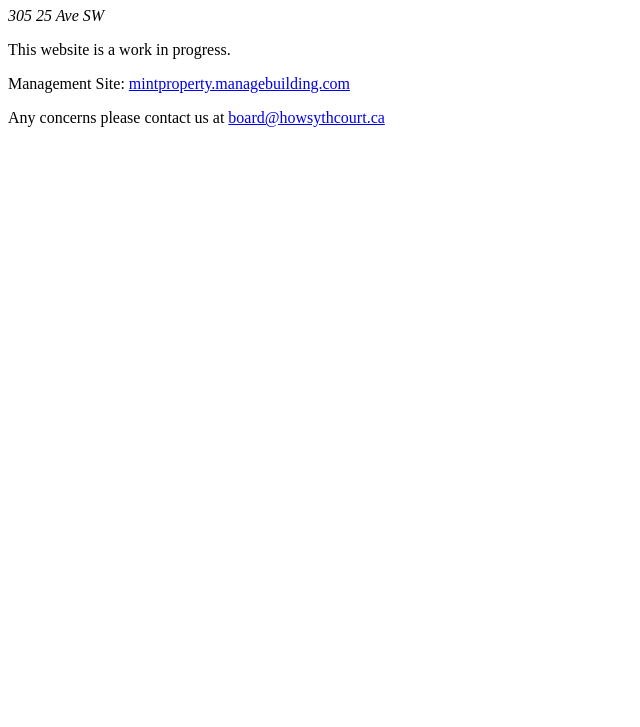
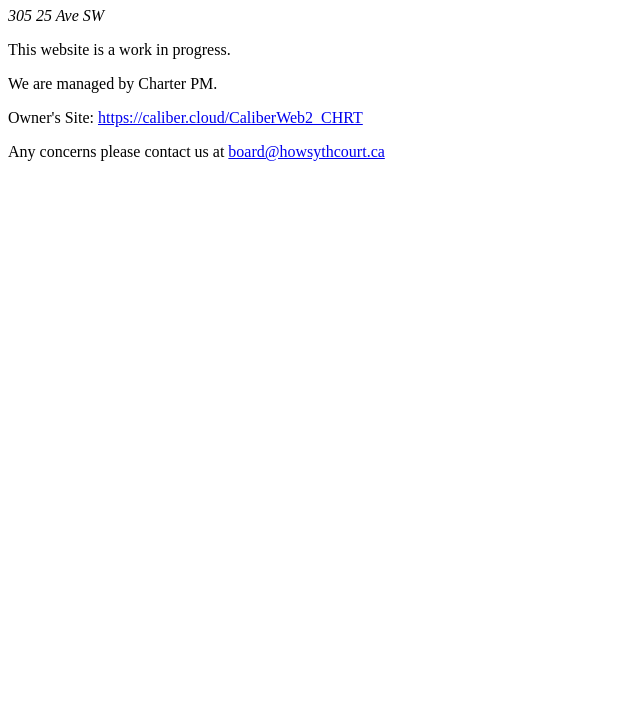
Before and after one commit to howsythcourt/howsythcourt.github.io, a plain HTML site: page index.html in a window 1280 px wide. Shown: the part 73-800 px from the top of the page, without its empty margins (0-640 px from the left). Drawn offline with Linux system fonts and the light colour scheme.

Commit message:
Update index.html
Adding updated management site.

```diff
--- a/index.html
+++ b/index.html
@@ -8,16 +8,9 @@
 <address>305 25 Ave SW</address>
 <p>This website is a work in progress.</p>
 
-    <!--
-<dl>
-    <dt>2024-12-02 19:00</dt>
-    <dd>Meeting in Bike Room, see announcement from management company for link to meeting.
-        If meeting changes for some technical reason, this will be updated with a new link.
-    </dd>
-</dl>
--->
+<p>We are managed by Charter PM.</p>
 
-<p>Management Site: <a href="https://mintproperty.managebuilding.com/Resident/public/home">mintproperty.managebuilding.com</a></p>
+<p>Owner's Site: <a href="https://caliber.cloud/CaliberWeb2_CHRT">https://caliber.cloud/CaliberWeb2_CHRT</a></p>
 
 <p>Any concerns please contact us at <a href="mailto:board@howsythcourt.ca">board@howsythcourt.ca</a></p>
 </body>
```
